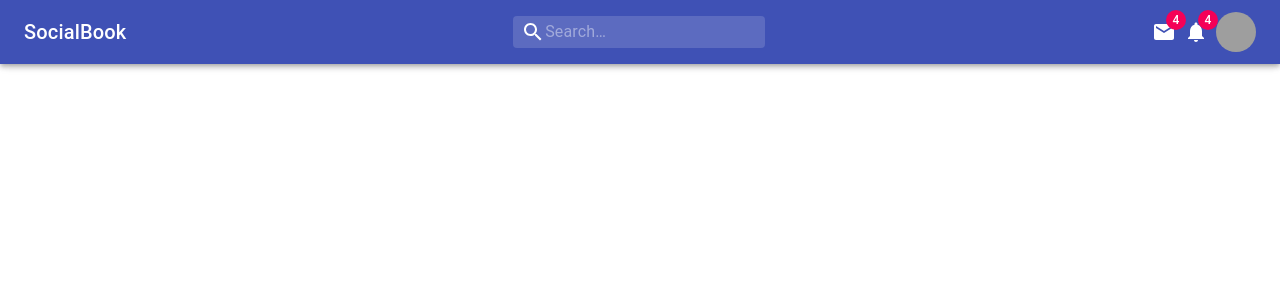
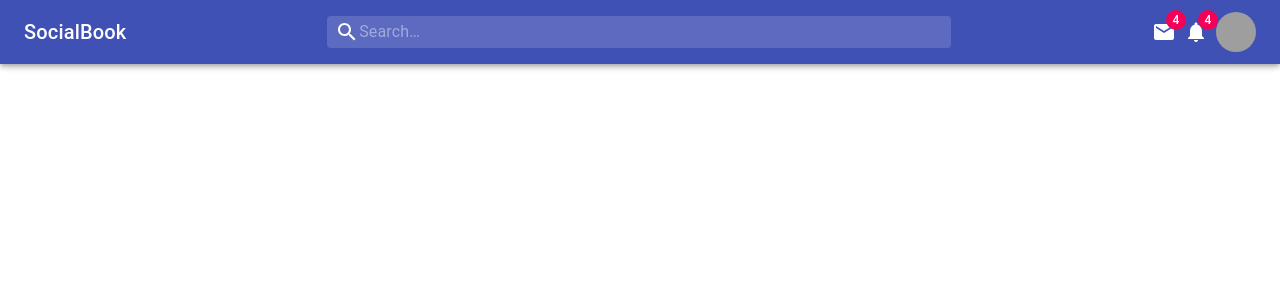
Before and after one commit to tufikhasan/social-book, a React (Create React App) app in the folder client/: page / in a window 1280 px wide. Shown: the top 300 px of the page. Built offline with nearby package versions, Linux system fonts and the light colour scheme; grey boxes are pictures that could not be loaded.

Commit message:
Navbar completed

```diff
--- a/client/src/components/Navbar/Navbar.jsx
+++ b/client/src/components/Navbar/Navbar.jsx
@@ -8,7 +8,8 @@ import {
   Badge,
   Avatar,
 } from '@material-ui/core';
-import SearchIcon from '@material-ui/icons/Search';
+import Search from '@material-ui/icons/Search';
+import Cancel from '@material-ui/icons/Cancel';
 import Mail from '@material-ui/icons/Mail';
 import Notifications from '@material-ui/icons/Notifications';
 
@@ -25,11 +26,12 @@ const Navbar = () => {
           SBook
         </Typography>
         <div className={classes.search}>
-          <SearchIcon />
+          <Search />
           <InputBase placeholder="Search…" className={classes.input} />
+          <Cancel className={classes.cancel} onClick={() => setOpen(false)} />
         </div>
         <div className={classes.icons}>
-          <SearchIcon
+          <Search
             className={classes.searchButton}
             onClick={() => setOpen(true)}
           />
--- a/client/src/components/Navbar/style.js
+++ b/client/src/components/Navbar/style.js
@@ -26,16 +26,15 @@ const useStyles = makeStyles((theme) => ({
     '&:hover': {
       backgroundColor: alpha(theme.palette.common.white, 0.25),
     },
-    marginRight: theme.spacing(1),
     marginLeft: 0,
-    width: '100%',
     [theme.breakpoints.up('sm')]: {
-      marginLeft: theme.spacing(1),
-      width: 'auto',
+      margin: theme.spacing(1),
+      width: '50%',
     },
     paddingLeft: theme.spacing(1),
     [theme.breakpoints.down('sm')]: {
       display: (props) => (props.open ? 'flex' : 'none'),
+      width: 'auto',
     },
   },
   input: {
@@ -56,6 +55,12 @@ const useStyles = makeStyles((theme) => ({
   badge: {
     marginRight: theme.spacing(1),
   },
+  cancel: {
+    cursor: 'pointer',
+    [theme.breakpoints.up('sm')]: {
+      display: 'none',
+    },
+  },
 }));
 
 export default useStyles;
```
